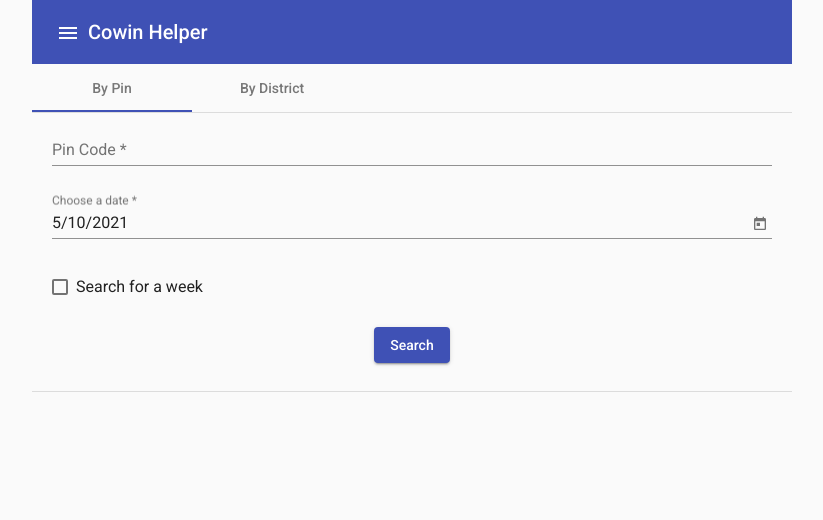
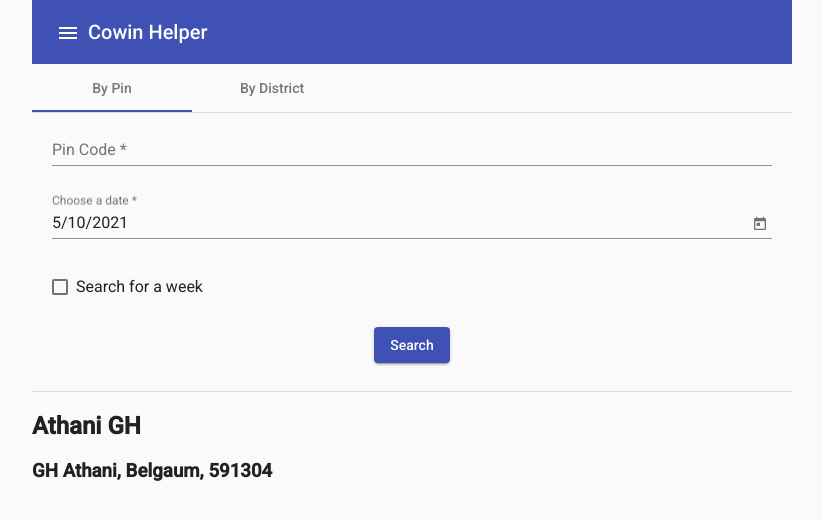
Before and after one commit to krishnaanaril/cowin-helper, an Angular app: page /search/pin in a window 1280 px wide. Shown: the top 520 px of the page, without its empty margins (228-1051 px from the left). Built offline with nearby package versions, Linux system fonts and the light colour scheme.

Commit message:
minor: started card design

```diff
--- a/projects/ch-web/src/app/day-center-info/day-center-info.component.ts
+++ b/projects/ch-web/src/app/day-center-info/day-center-info.component.ts
@@ -8,32 +8,32 @@
 })
 export class DayCenterInfoComponent implements OnInit {
 
-  @Input()
-  center: CenterForDay;
+  // @Input()
+  // center: CenterForDay;
 
   constructor() { }
 
-  // center: CenterForDay = {
-  //   address: "GH Athani",
-  //   available_capacity: 40,
-  //   block_name: "Athani",
-  //   center_id: 430225,
-  //   date: "09-05-2021",
-  //   district_name: "Belgaum",
-  //   fee: "0",
-  //   fee_type: "Free",
-  //   from: "09:00:00",
-  //   lat: 16,
-  //   long: 74,
-  //   min_age_limit: 45,
-  //   name: "Athani GH",
-  //   pincode: 591304,
-  //   session_id: "a1bffb16-4e36-48f1-9e58-2043eee92e44",
-  //   slots: ["09:00AM-11:00AM", "11:00AM-01:00PM", "01:00PM-03:00PM", "03:00PM-06:00PM"],
-  //   state_name: "Karnataka",
-  //   to: "18:00:00",
-  //   vaccine: "COVISHIELD"
-  // }
+  center: CenterForDay = {
+    address: "GH Athani",
+    available_capacity: 40,
+    block_name: "Athani",
+    center_id: 430225,
+    date: "09-05-2021",
+    district_name: "Belgaum",
+    fee: "0",
+    fee_type: "Free",
+    from: "09:00:00",
+    lat: 16,
+    long: 74,
+    min_age_limit: 45,
+    name: "Athani GH",
+    pincode: 591304,
+    session_id: "a1bffb16-4e36-48f1-9e58-2043eee92e44",
+    slots: ["09:00AM-11:00AM", "11:00AM-01:00PM", "01:00PM-03:00PM", "03:00PM-06:00PM"],
+    state_name: "Karnataka",
+    to: "18:00:00",
+    vaccine: "COVISHIELD"
+  }
 
   ngOnInit(): void {
     console.log(this.center);
--- a/projects/ch-web/src/app/use-pin/use-pin.component.html
+++ b/projects/ch-web/src/app/use-pin/use-pin.component.html
@@ -4,25 +4,23 @@
             <mat-form-field class="w-full">
                 <mat-label>Pin Code</mat-label>
                 <input id="search-pin" matInput formControlName="pin" placeholder="666555">
-                <mat-error
-                        *ngIf="searchForm.get('pin').hasError('required')">
-                        Pin Code is required
+                <mat-error *ngIf="searchForm.get('pin').hasError('required')">
+                    Pin Code is required
                 </mat-error>
-                <mat-error
-                        *ngIf="searchForm.get('pin').hasError('pattern')">
-                        Pin Code is not valid
+                <mat-error *ngIf="searchForm.get('pin').hasError('pattern')">
+                    Pin Code is not valid
                 </mat-error>
             </mat-form-field>
         </div>
         <div class="py-2">
             <mat-form-field class="w-full">
                 <mat-label>Choose a date</mat-label>
-                <input id="search-date" matInput formControlName="date" [min]="minDate" [max]="maxDate" [matDatepicker]="picker">
+                <input id="search-date" matInput formControlName="date" [min]="minDate" [max]="maxDate"
+                    [matDatepicker]="picker">
                 <mat-datepicker-toggle matSuffix [for]="picker"></mat-datepicker-toggle>
                 <mat-datepicker #picker></mat-datepicker>
-                <mat-error
-                        *ngIf="searchForm.get('date').hasError('required')">
-                        Date is required
+                <mat-error *ngIf="searchForm.get('date').hasError('required')">
+                    Date is required
                 </mat-error>
             </mat-form-field>
         </div>
@@ -38,9 +36,11 @@
 </div>
 <mat-divider></mat-divider>
 <div>
-    <div *ngIf="centersForDay?.length > 0">
-        <div *ngFor="let center of centersForDay" class="mb-2">
-            <ch-day-center-info [center]="center"></ch-day-center-info>
+    <!-- <div *ngIf="centersForDay?.length > 0">
+        <div *ngFor="let center of centersForDay" class="mb-2"> -->
+    <div>
+        <div>
+            <ch-day-center-info></ch-day-center-info>
         </div>
     </div>
     <div *ngIf="centersForWeek?.length > 0">
--- a/projects/ch-web/src/app/use-pin/use-pin.component.scss
+++ b/projects/ch-web/src/app/use-pin/use-pin.component.scss
@@ -22,3 +22,7 @@
     flex-direction: row;
     justify-content: center;
 }
+
+.mb-2 {
+    margin-bottom: 0.5rem;
+}
--- a/projects/ch-web/src/styles.scss
+++ b/projects/ch-web/src/styles.scss
@@ -3,3 +3,6 @@
 html, body { height: 100%; }
 body { margin: 0; }
 .mat-button-focus-overlay { background-color: transparent!important; }
+* {
+    font-family:Roboto, "Helvetica Neue", sans-serif;
+}
```
